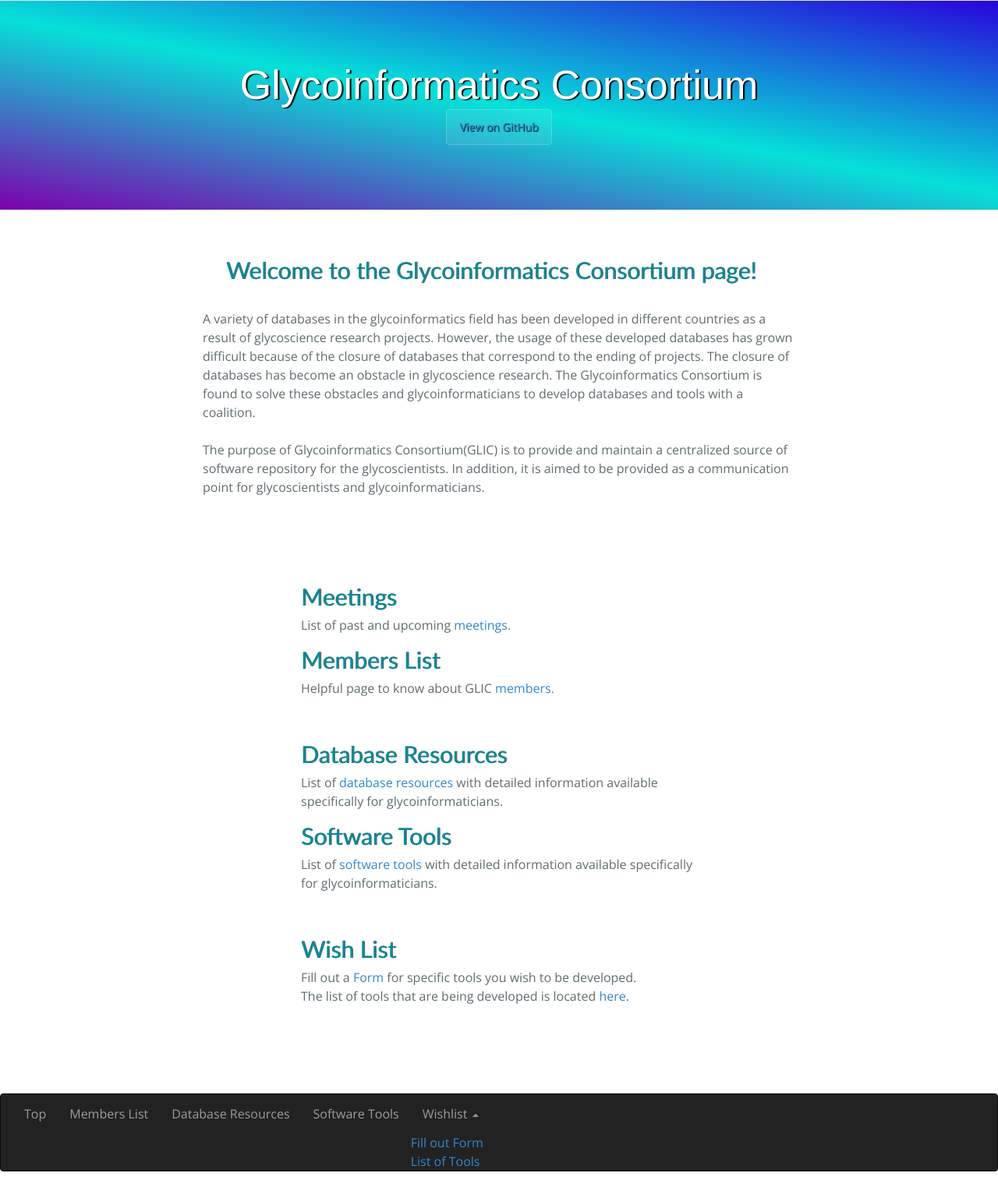
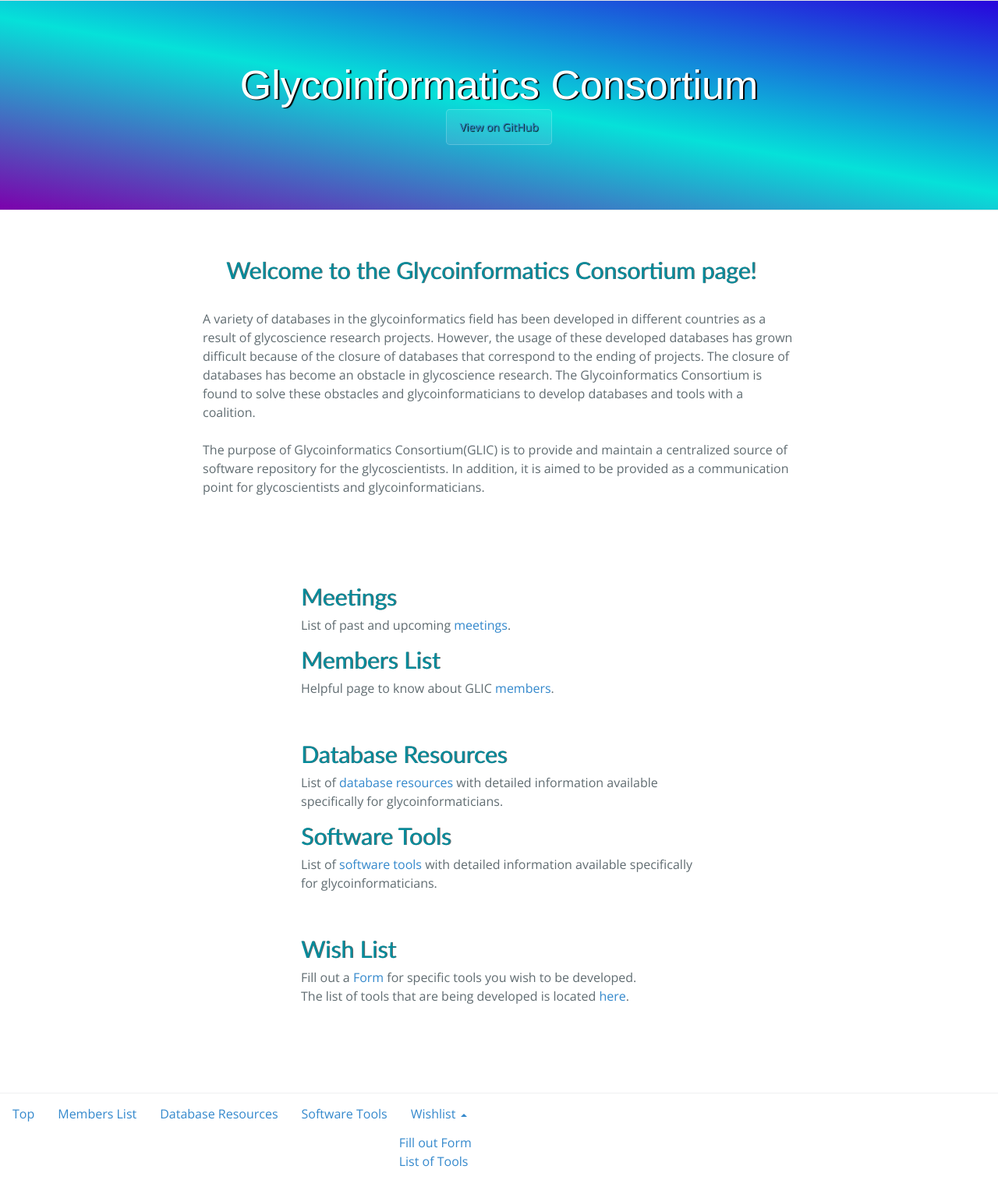
Before and after one commit to AokiCE/testglicpage, a Jekyll site: the page built from index.md, in a window 1280 px wide. Shown: the whole page at 78% size. Built offline with Jekyll 4.4.1, drawn with Linux system fonts in a browser that asks for light colours; nearby versions of some CDN libraries.

Commit message:
Update menu.html

```diff
--- a/_includes/menu.html
+++ b/_includes/menu.html
@@ -2,14 +2,13 @@
     <link href="//maxcdn.bootstrapcdn.com/font-awesome/4.1.0/css/font-awesome.min.css" rel="stylesheet">
 
 
-<nav class="navbar navbar-inverse navbar-center">
-    <div class="container-fluid">
+<nav class="navbar navbar-center">
   <ul class="nav navbar-nav">
             <li><a href="https://aokice.github.io/testglicpage/" >Top</a></li>
             <li><a href="https://aokice.github.io/testglicpage/member" >Members List</a></li>
             <li><a href="https://aokice.github.io/testglicpage/database" >Database Resources</a></li>
             <li><a href="https://aokice.github.io/testglicpage/software" >Software Tools</a></li>
-              <li class="dropup">
+          <li class="dropup">
           <a class="dropup-toggle" data-toggle="dropup" href="#">Wishlist <span class="caret"></span></a>
           <ul class="dropup-menu">
             <li><a href="https://aokice.github.io/testglicpage/wishList/" target="_blank">Fill out Form</a></li>
@@ -17,5 +16,4 @@
                   </ul>
               </li>
               </ul>
-    </div>
 </nav>
```
